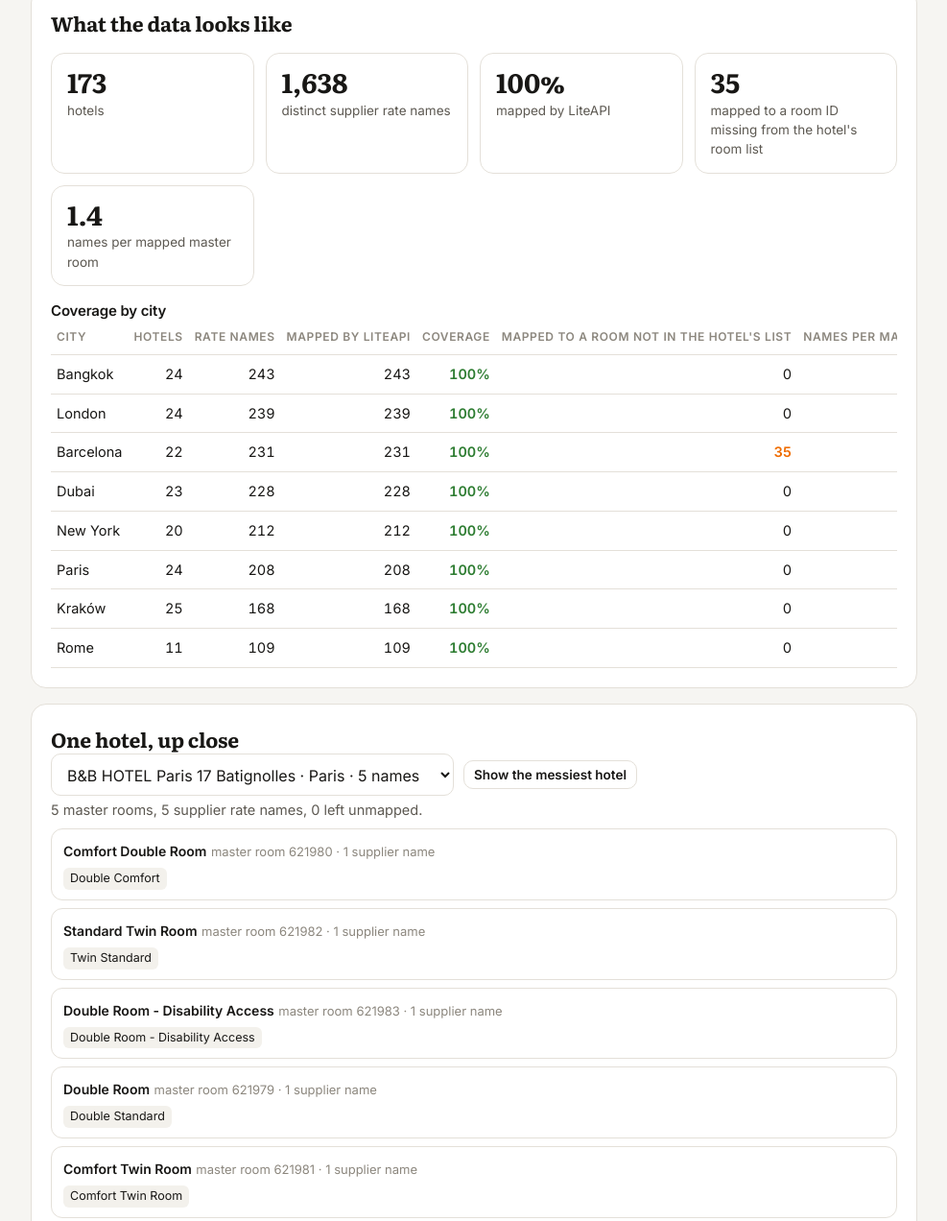
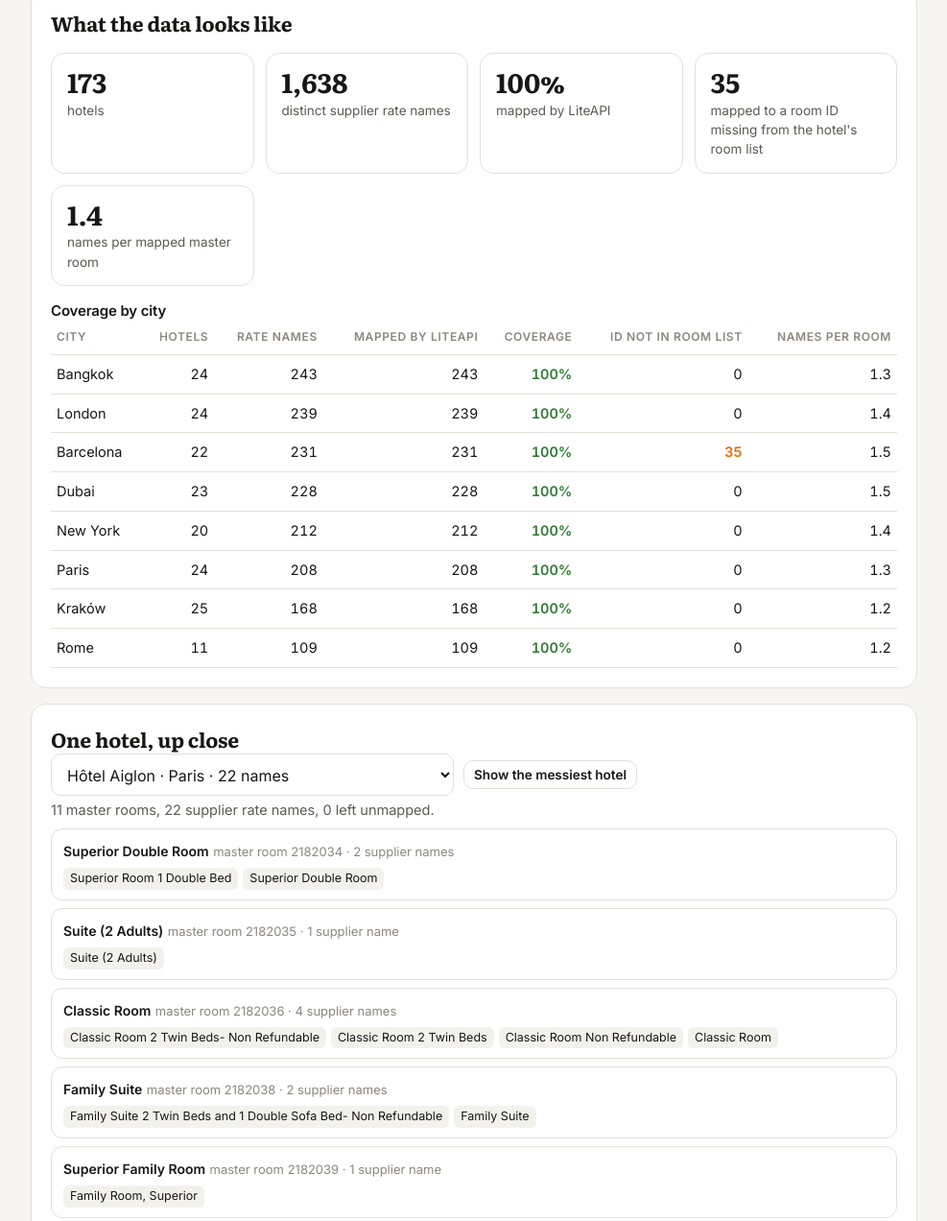
Before and after one commit to costasxeras-stack/room-mapping-lab, a website: page index.html in a window 1280 px wide. Shown: the part 425-1697 px from the top of the page at 96% size, without its empty margins (146-1133 px from the left). Drawn offline with Linux system fonts and the light colour scheme.

Commit message:
Hotel view shows rates mapped to unknown room IDs, open on the messiest hotel

```diff
--- a/index.html
+++ b/index.html
@@ -62,7 +62,7 @@ svg text{font:11.5px var(--body);fill:var(--muted)}
       <h2>What the data looks like</h2>
       <div class="stats" id="mess-stats"></div>
       <h3 style="font:600 15px var(--body);margin-top:16px">Coverage by city</h3>
-      <div style="overflow-x:auto"><table><thead><tr><th>City</th><th class="n">Hotels</th><th class="n">Rate names</th><th class="n">Mapped by LiteAPI</th><th class="n">Coverage</th><th class="n">Mapped to a room not in the hotel's list</th><th class="n">Names per master room</th></tr></thead><tbody id="cities"></tbody></table></div>
+      <div style="overflow-x:auto"><table><thead><tr><th>City</th><th class="n">Hotels</th><th class="n">Rate names</th><th class="n">Mapped by LiteAPI</th><th class="n">Coverage</th><th class="n">ID not in room list</th><th class="n">Names per room</th></tr></thead><tbody id="cities"></tbody></table></div>
     </section>
     <section class="card">
       <h2>One hotel, up close</h2>
@@ -219,17 +219,18 @@ svg text{font:11.5px var(--body);fill:var(--muted)}
     var C = {}; ROWS.forEach(function (x) { var c = C[x.h.city] = C[x.h.city] || { h: {}, n: 0, m: 0, g: {}, o: 0 }; c.h[x.h.id] = 1; c.n++; if (x.refRaw) { c.m++; c.g[x.h.id + x.refRaw] = 1; if (!x.ref) c.o++; } });
     $('cities').innerHTML = Object.keys(C).sort(function (a, b) { return C[b].n - C[a].n; }).map(function (k) { var c = C[k], cov = c.n ? c.m / c.n : 0; return '<tr><td>' + esc(k) + '</td><td class="n">' + Object.keys(c.h).length + '</td><td class="n">' + c.n + '</td><td class="n">' + c.m + '</td><td class="n ' + (cov >= 0.9 ? 'ok' : cov >= 0.7 ? 'mid' : 'bad') + '">' + pct(cov) + '</td><td class="n ' + (c.o ? 'mid' : '') + '">' + c.o + '</td><td class="n">' + (Object.keys(c.g).length ? (c.m / Object.keys(c.g).length).toFixed(1) : '–') + '</td></tr>'; }).join('');
     $('hotel').innerHTML = hotels.map(function (h, i) { return '<option value="' + i + '">' + esc(h.name) + ' · ' + esc(h.city) + ' · ' + h.rates.length + ' names</option>'; }).join('');
-    hotel(0);
+    $('messiest').click();
   }
   function hotel(i) {
     var h = D.hotels[i]; $('hotel').value = i;
-    var un = h.rates.filter(function (r) { return !r.mapped; });
-    $('hotel-sub').textContent = h.master.length + ' master rooms, ' + h.rates.length + ' supplier rate names, ' + un.length + ' left unmapped.';
+    var un = h.rates.filter(function (r) { return !r.mapped; }), orph = h.rates.filter(function (r) { return r.mapped && !h._m[r.mapped]; });
+    $('hotel-sub').textContent = h.master.length + ' master rooms, ' + h.rates.length + ' supplier rate names, ' + un.length + ' left unmapped' + (orph.length ? ', ' + orph.length + ' mapped to a room ID not in the list' : '') + '.';
     $('groups').innerHTML = h.master.map(function (m) { var ns = h.rates.filter(function (r) { return r.mapped === m.id; }); return '<div class="group"><b>' + esc(m.name) + '</b> <span class="note">master room ' + esc(m.id) + ' · ' + ns.length + ' supplier name' + (ns.length === 1 ? '' : 's') + '</span><div class="names">' + ns.map(function (r) { return '<span>' + esc(r.name) + '</span>'; }).join('') + '</div></div>'; }).join('') +
+      (orph.length ? '<div class="group" style="border-color:#ffe0b2"><b>Mapped to a room ID that is not in this hotel\'s room list</b><div class="names">' + orph.map(function (r) { return '<span class="un" style="background:#fff3e0;color:#8d4b00">' + esc(r.name) + ' → ' + esc(r.mapped) + '</span>'; }).join('') + '</div></div>' : '') +
       (un.length ? '<div class="group" style="border-color:#ffcdd2"><b>Left unmapped</b><div class="names">' + un.map(function (r) { return '<span class="un">' + esc(r.name) + '</span>'; }).join('') + '</div></div>' : '');
   }
   $('hotel').addEventListener('change', function () { hotel(+this.value); });
-  $('messiest').addEventListener('click', function () { var best = 0, bs = -1; D.hotels.forEach(function (h, i) { var s = h.rates.length / Math.max(1, h.master.length) + h.rates.filter(function (r) { return !r.mapped; }).length; if (s > bs) { bs = s; best = i; } }); hotel(best); });
+  $('messiest').addEventListener('click', function () { var best = 0, bs = -1; D.hotels.forEach(function (h, i) { var s = h.rates.length / Math.max(1, h.master.length) + h.rates.filter(function (r) { return !r.mapped; }).length + 0.01 * h.rates.length; if (s > bs) { bs = s; best = i; } }); hotel(best); });
 
   function evalM(m, t) { var E = ROWS.filter(function (x) { return x.ref && x.p; }), auto = E.filter(function (x) { return x.p[m].c >= t; }), ok = auto.filter(function (x) { return x.p[m].id === x.ref; }).length; return { n: E.length, all: E.filter(function (x) { return x.p[m].id === x.ref; }).length / Math.max(1, E.length), auto: auto.length / Math.max(1, E.length), prec: auto.length ? ok / auto.length : 0 }; }
   function methods() {
```
Also changed, not shown: 1 other file.
